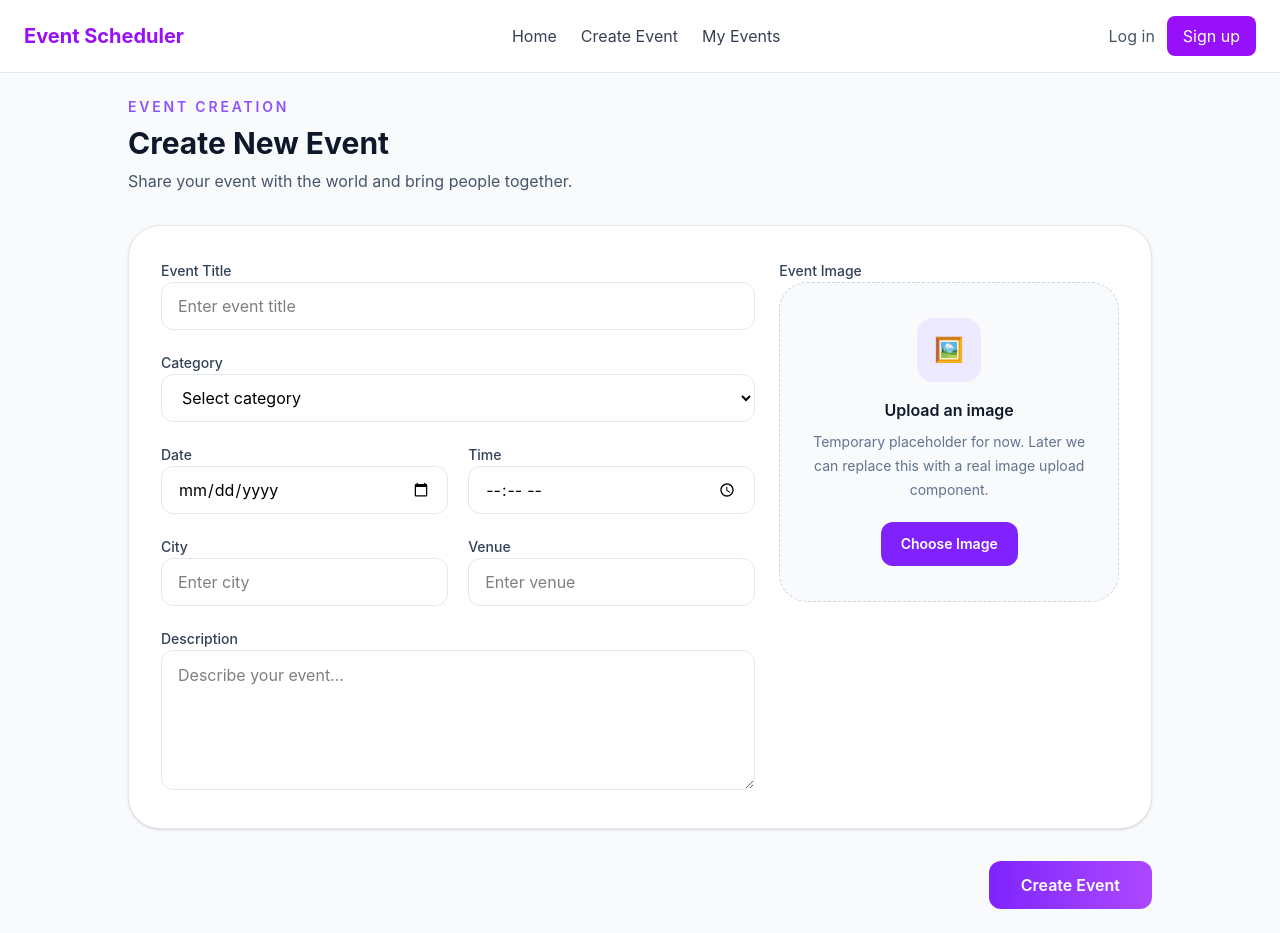
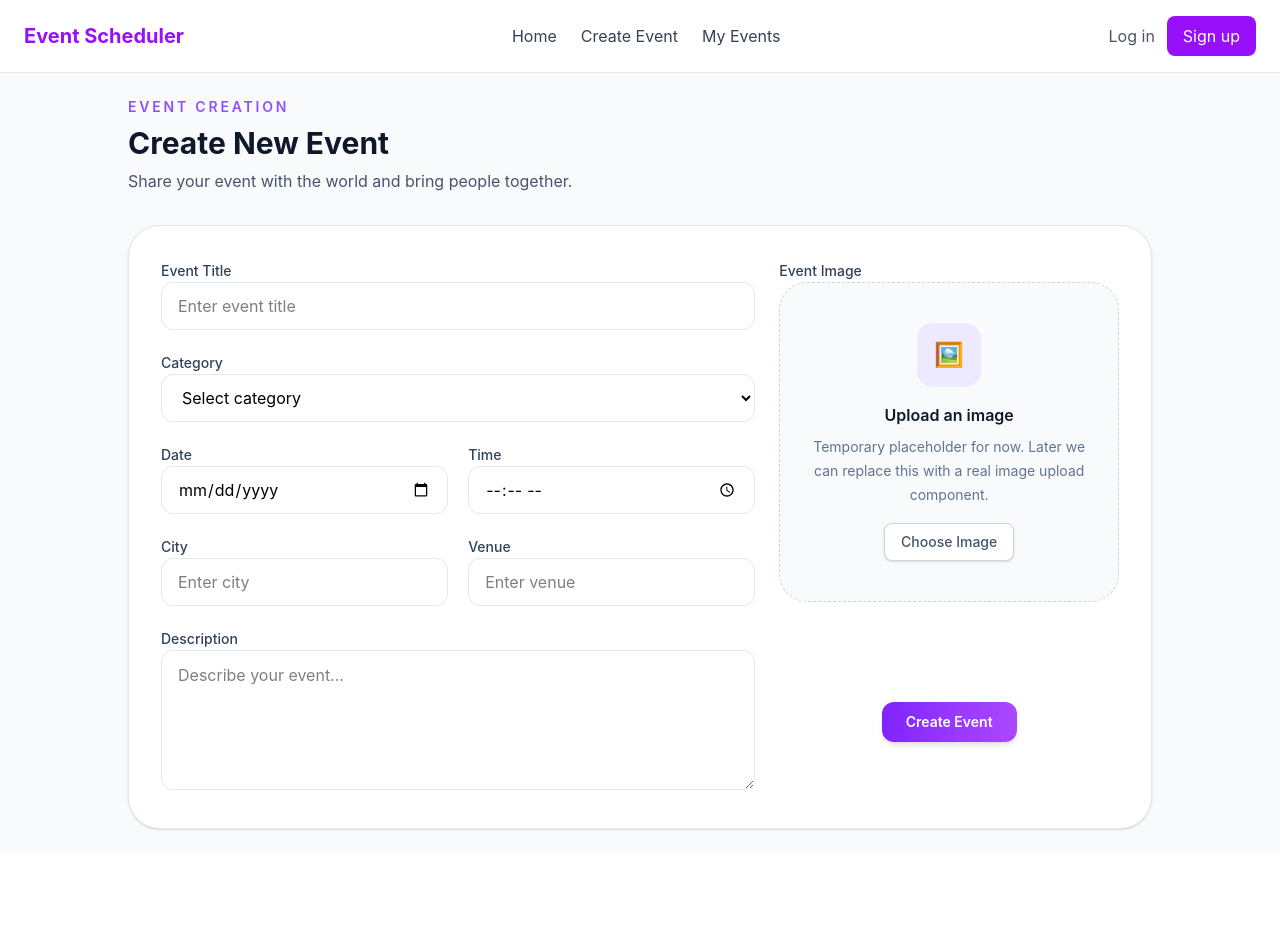
Before and after one commit to Behi1024/event-scheduler, a React (Vite) app: page /create in a window 1280 px wide. After the commit the page ends 853 px from the top, so only its background shows below. Built offline with nearby package versions, Linux system fonts and the light colour scheme.

Commit message:
fix(ui): improve button hierarchy and placement in Create Event form

```diff
--- a/src/pages/CreateEventPage.jsx
+++ b/src/pages/CreateEventPage.jsx
@@ -274,23 +274,23 @@ export default function CreateEventPage() {
 
             <button
               type="button"
-              className="mt-5 rounded-xl bg-violet-600 px-5 py-3 text-sm font-semibold text-white hover:bg-violet-700"
+              className="mt-4 inline-flex items-center justify-center rounded-lg border border-slate-300 bg-white px-4 py-2 text-sm font-medium text-slate-600 shadow-sm transition-all duration-200 hover:border-slate-400 hover:bg-slate-50 hover:text-slate-800 focus:outline-none focus:ring-2 focus:ring-slate-300"
             >
               Choose Image
             </button>
           </div>
-        </div>
-      </div>
 
-      <div className="flex justify-end">
+          <div className="mt-25 flex justify-center">
             <button
               type="submit"
               disabled={isSubmitting}
-          className="rounded-xl bg-gradient-to-r from-violet-600 to-purple-500 px-8 py-3 font-semibold text-white hover:opacity-90 disabled:cursor-not-allowed disabled:opacity-60"
+              className="w-fit rounded-xl bg-gradient-to-r from-violet-600 to-purple-500 px-6 py-2.5 text-sm font-semibold text-white shadow-md transition-all duration-200 hover:shadow-lg hover:scale-[1.02] active:scale-[0.98] focus:outline-none focus:ring-2 focus:ring-violet-400/60 disabled:opacity-60 disabled:cursor-not-allowed"
             >
               {isSubmitting ? "Creating..." : "Create Event"}
             </button>
           </div>
+        </div>
+      </div>
     </form>
   );
 }
```
Lines whose indentation alone changed are shown as unchanged.
